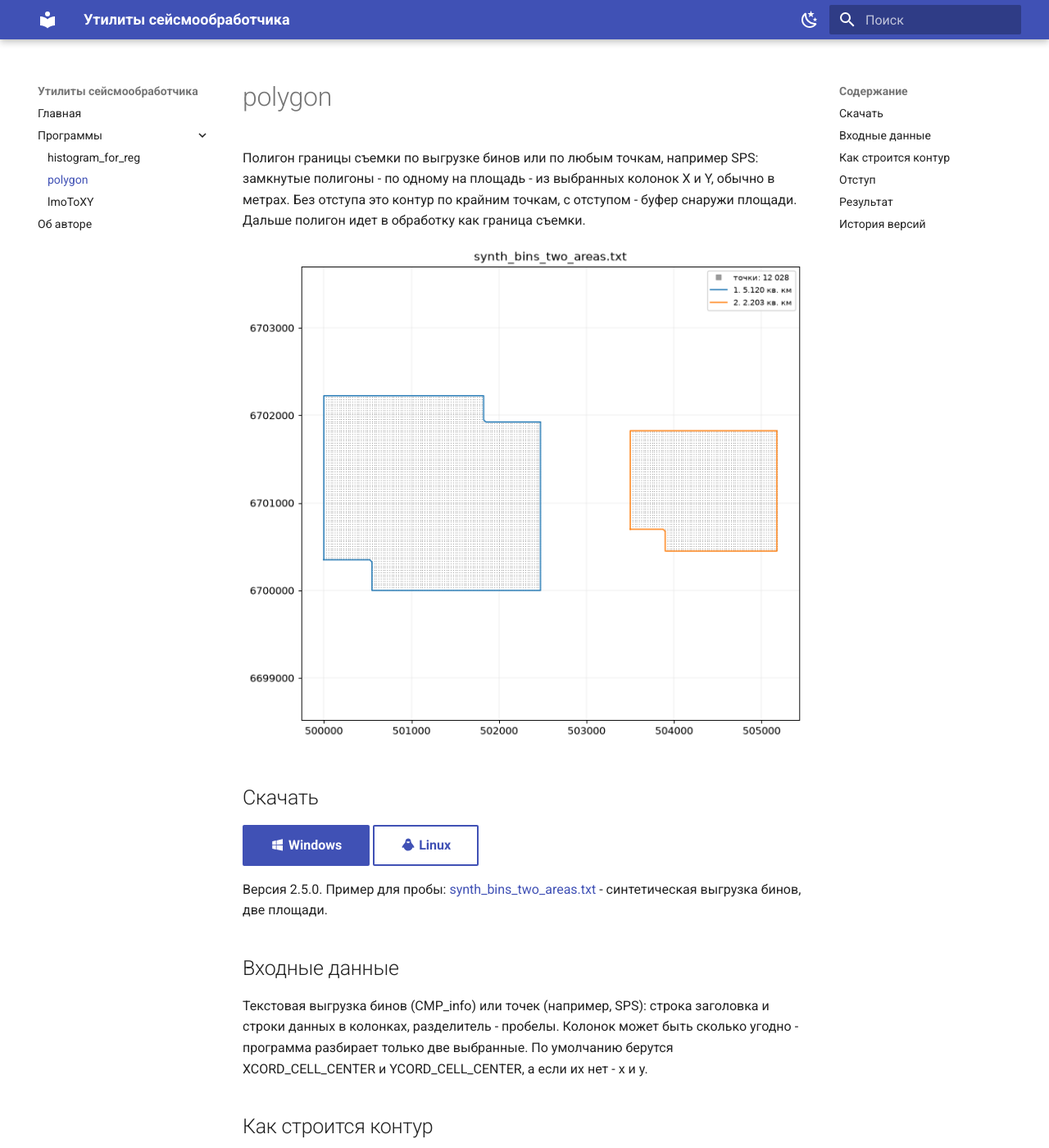
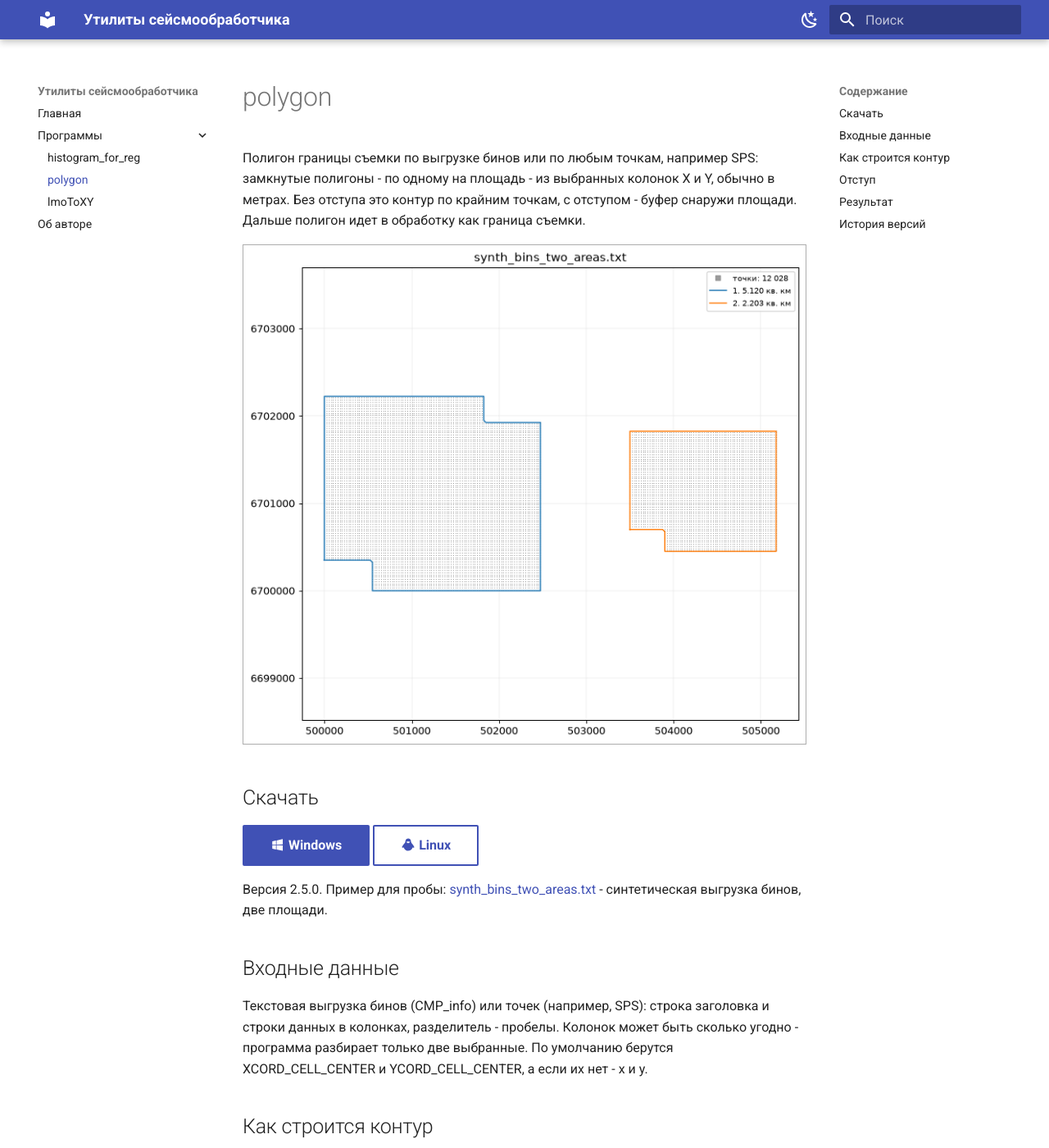
Before and after one commit to daniscoder/daniscoder.github.io, an MkDocs documentation site: the page built from docs/polygon.md, in a window 1280 px wide and 1400 px high. Shown: the whole window at 82% size. Built offline with MkDocs 1.6.1 and Material for MkDocs 9.7.7, drawn with Linux system fonts in a browser that asks for light colours.

Commit message:
Тонкая серая рамка у картинок
Скриншоты окон и диаграммы с белым фоном сливались со страницей.

```diff
--- /dev/null
+++ b/docs/stylesheets/extra.css
@@ -0,0 +1,6 @@
+/* Тонкая серая рамка у картинок: скриншоты окон и диаграммы с белым фоном
+   иначе сливаются со страницей. Цвет из палитры темы - рамка видна и в
+   светлой, и в темной теме. */
+.md-typeset img {
+  border: 1px solid var(--md-default-fg-color--lighter);
+}
--- a/mkdocs.yml
+++ b/mkdocs.yml
@@ -28,6 +28,9 @@ theme:
     - navigation.expand
     - navigation.top
     - toc.follow
+
+extra_css:
+  - stylesheets/extra.css
 
 nav:
   - Главная: index.md
```
